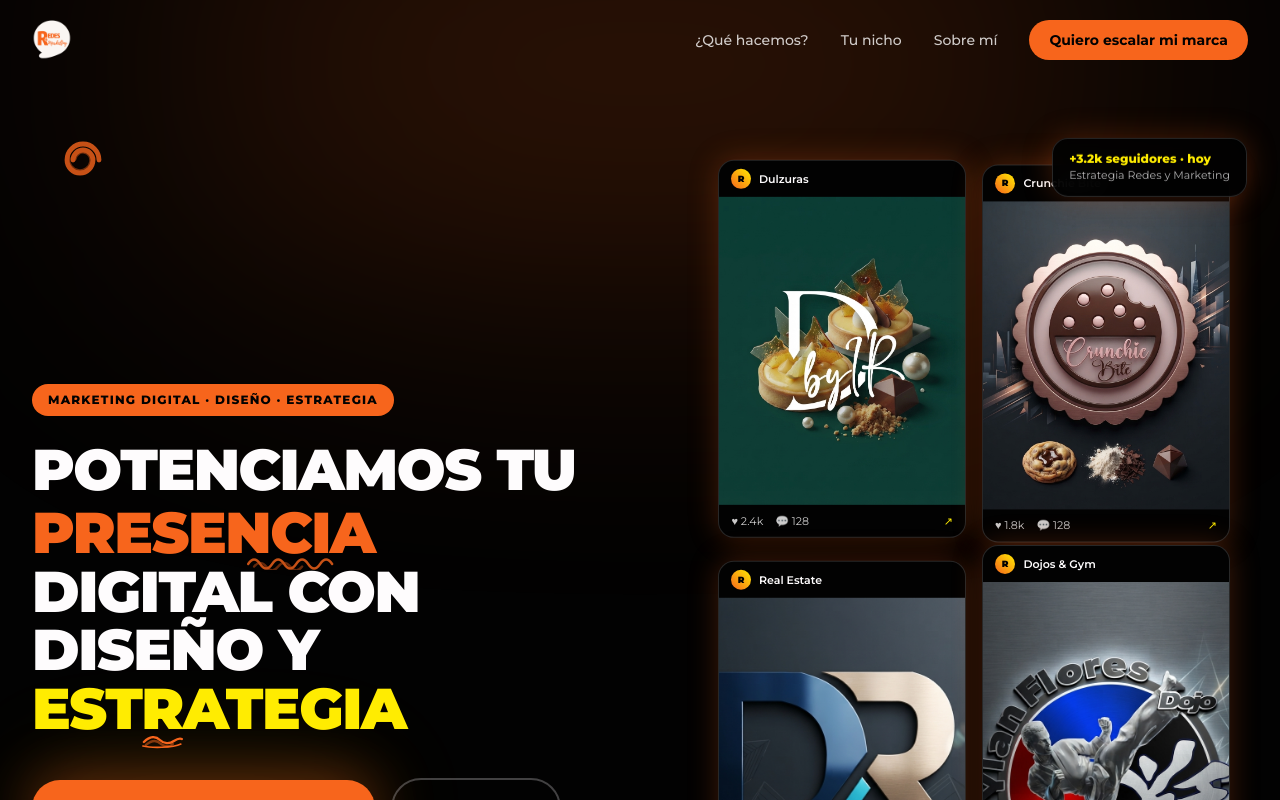
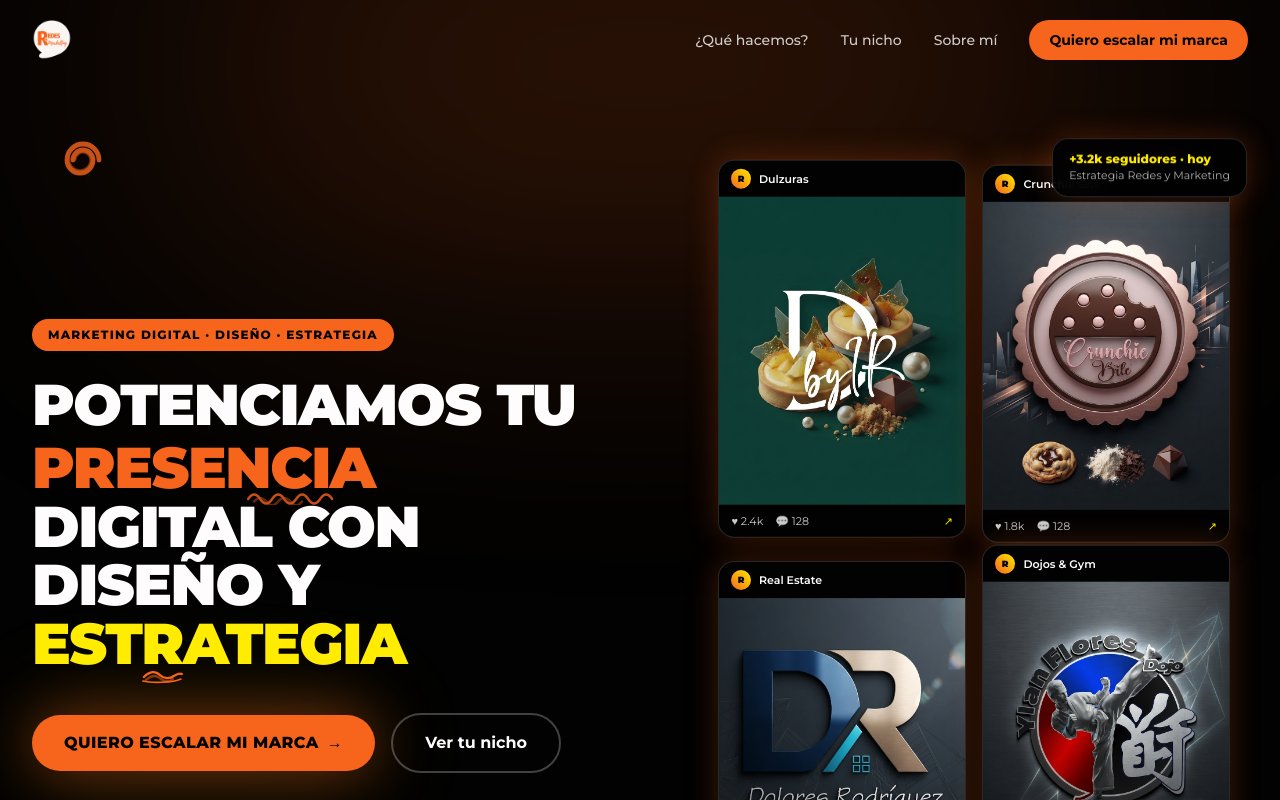
Before and after one commit to redesymarketting-web/WebRyM, a Next.js app: page / in a window 1280 px wide. Shown: the top 800 px of the page. Built offline with nearby package versions, Linux system fonts and the light colour scheme.

Commit message:
Hero: ajustar ratio aspect-[4/5] en tarjetas Real Estate y Dojos & Gym

```diff
--- a/components/Hero.jsx
+++ b/components/Hero.jsx
@@ -14,8 +14,8 @@
 const panelCards = [
   { src: "/dulzurahero.jpg", label: "Dulzuras", likes: "2.4k", tilt: "-2deg", anim: "animate-floaty", ratio: "aspect-[4/5]" },
   { src: "/crunchiehero.jpg", label: "Crunchie Bite", likes: "1.8k", tilt: "1deg", anim: "animate-floaty2", ratio: "aspect-[4/5]" },
-  { src: "/realtorhero.jpg", label: "Real Estate", likes: "3.1k", tilt: "0deg", anim: "animate-floaty2", ratio: "aspect-[9/16]" },
-  { src: "/dojohero.jpg", label: "Dojos & Gym", likes: "2.9k", tilt: "-1deg", anim: "animate-floaty", ratio: "aspect-[9/16]" },
+  { src: "/realtorhero.jpg", label: "Real Estate", likes: "3.1k", tilt: "0deg", anim: "animate-floaty2", ratio: "aspect-[4/5]" },
+  { src: "/dojohero.jpg", label: "Dojos & Gym", likes: "2.9k", tilt: "-1deg", anim: "animate-floaty", ratio: "aspect-[4/5]" },
 ];
 
 export default function Hero() {
```
